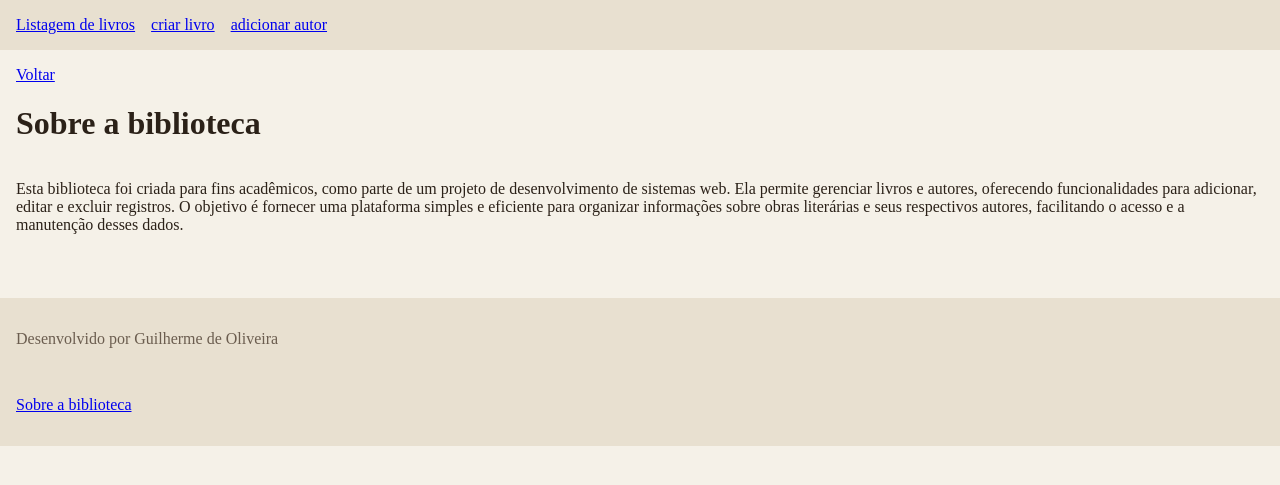
After one commit to atividades-ADS/atvd_biblioteca, a Django app: page /sobre/ in a window 1280 px wide. The commit adds this page. Shown: the top 485 px of the page. Run offline with Django 5.2, Linux system fonts and the light colour scheme.

Commit message:
model form de autor, urls melhoradas, classbasedview's , pagina sobre

```diff
--- a/biblioteca/templates/biblioteca/listar_livros.html
+++ b/biblioteca/templates/biblioteca/listar_livros.html
@@ -12,7 +12,9 @@
         {% else %}
             <p>Capa não disponível.</p>
         {% endif %}
-        {{ book.title }} -
+        <a href="{% url 'livro' book.id %}">
+            {{ book.title }} -
+        </a>
         {% for author in book.authors.all %}
         <a href="{% url 'autor' author.id %}">{{ author.name }}</a>{% if not forloop.last %}, {% endif %}
         {% empty %}
--- /dev/null
+++ b/biblioteca/templates/biblioteca/sobre.html
@@ -0,0 +1,15 @@
+{% extends 'base.html' %}
+{% block title %}
+<title>Sobre a biblioteca</title>
+{% endblock %}
+{% block main %}
+<a href="{% url 'livros' %}">Voltar</a>
+<h1>Sobre a biblioteca</h1>
+<p>
+    Esta biblioteca foi criada para fins acadêmicos, como parte de um projeto de desenvolvimento de sistemas web.
+    Ela permite gerenciar livros e autores, oferecendo funcionalidades para adicionar, editar e excluir registros.
+    O objetivo é fornecer uma plataforma simples e eficiente para organizar informações sobre obras literárias e seus respectivos
+    autores, facilitando o acesso e a manutenção desses dados.
+</p>
+
+{% endblock %}
--- a/biblioteca/urls.py
+++ b/biblioteca/urls.py
@@ -4,11 +4,18 @@ from django.conf.urls.static import static
 from . import views
 
 urlpatterns = [
-    path("", views.listar_livros, name="livros"),
-    path("livro/create/", views.livros_create_modelform, name="criar_livro"),
-    path("livro/<int:pk>/edit", views.livros_create_modelform, name="editar_livro"),
-    path("autor/<int:author_id>/", views.author_detail, name="autor"),
-    path("autor/create/", views.author_create, name="criar_autor"),
+    # CRUD de livros
+    path("", views.Listar_livros.as_view(), name="livros"),
+    path("livro/<int:pk>/", views.Livro_detail.as_view(), name="livro"),
+    path("livro/create/", views.Livros_create.as_view(), name="criar_livro"),
+    path("livro/<int:pk>/edit", views.Livros_edit.as_view(), name="editar_livro"),
+    path("livro/<int:pk>/delete", views.Livros_delete.as_view(), name="excluir_livro"),
+    # CRUD de autores
+    path("autor/<int:pk>/", views.Author_detail.as_view(), name="autor"),
+    path("autor/create/", views.Author_create.as_view(), name="criar_autor"),
+    path("autor/<int:pk>/edit", views.Author_edit.as_view(), name="editar_autor"),
+    # Sobre
+    path("sobre/", views.sobre.as_view(), name="sobre"),
 ]
 
 if settings.DEBUG:
--- a/biblioteca/views.py
+++ b/biblioteca/views.py
@@ -1,11 +1,14 @@
 from django.shortcuts import render, get_object_or_404, redirect
 from django.db import transaction
+from django.urls import reverse_lazy
 from django.utils.http import url_has_allowed_host_and_scheme
+from django.views.generic import CreateView, DeleteView, DetailView, ListView, UpdateView, TemplateView
 from .models import *
 from .forms import *
 
 # Create your views here.
 
+"""
 def listar_livros(request):
     books = Book.objects.all()
 
@@ -15,7 +18,6 @@ def listar_livros(request):
 
     return render(request, 'biblioteca/listar_livros.html', contexto)
 
-"""
 
 def livros_create(request):
     if request.method == "POST":
@@ -34,7 +36,6 @@ def livros_create(request):
 
     return render(request, "biblioteca/criar_livro.html", {"form": form})
 
-"""
 
 def livros_create_modelform(request, pk=None, ):
     if pk:
@@ -88,3 +89,65 @@ def author_create(request):
         form = AuthorForm()
 
     return render(request, "biblioteca/criar_autor.html", {"form": form})
+"""
+
+
+class Listar_livros(ListView):
+    model = Book
+    template_name = 'biblioteca/listar_livros.html'
+    context_object_name = 'books'
+
+    def get_queryset(self):
+        return Book.objects.order_by("-title")[:10]
+
+class Livro_detail(DetailView):
+    model = Book
+    template_name = 'biblioteca/livro.html'
+    context_object_name = 'book'
+    pk_url_kwarg = 'pk'
+
+
+class Livros_create(CreateView):
+    model = Book
+    form_class = BookModelForm
+    template_name = 'biblioteca/criar_livro.html'
+    success_url = reverse_lazy('livros')
+
+class Livros_edit(UpdateView):
+    model = Book
+    form_class = BookModelForm
+    template_name = 'biblioteca/criar_livro.html'
+    success_url = reverse_lazy('livros')
+
+
+class Livros_delete(DeleteView):
+    model = Book
+    success_url = reverse_lazy('livros')
+
+class Listar_autores(ListView):
+    model = Author
+    template_name = 'biblioteca/listar_autores.html'
+    context_object_name = 'authors'
+
+class Author_detail(DetailView):
+    model = Author
+    template_name = 'biblioteca/autor.html'
+    context_object_name = 'author'
+    pk_url_kwarg = 'author_id'
+
+class Author_create(CreateView):
+    model = Author
+    form_class = AuthorModelForm
+    template_name = 'biblioteca/criar_autor.html'
+    success_url = reverse_lazy('livros')
+
+class Author_edit(UpdateView):
+    model = Author
+    form_class = AuthorModelForm
+    template_name = 'biblioteca/criar_autor.html'
+    success_url = reverse_lazy('livros')
+
+
+
+class sobre(TemplateView):
+    template_name = 'biblioteca/sobre.html'
--- a/templates/base.html
+++ b/templates/base.html
@@ -9,9 +9,10 @@
     {% endblock %}
 </head>
 
-<body>
+<body style="display: flex; flex-direction: column;  background-color: #F5F1E8; color: #2B2118 ; padding: 0rem; margin: 0rem">
+
     {% block header %}
-    <div style="display: flex; flex-direction: row; gap: 1rem;">
+    <div style="display: flex; flex-direction: row; gap: 1rem; background-color: #E8E0D0; color: #6B5D4F ; padding: 1rem">
         <a href="{% url 'livros' %}" >
             Listagem de livros
         </a>
@@ -23,11 +24,16 @@
         </a>
     </div>
     {% endblock %}
-
-    {% block main %}
-    {% endblock %}
+    <main  style="display: flex; flex-direction: column; padding: 1rem">
+        {% block main %}
+        {% endblock %}
+    </main>
 
     {% block footer %}
+    <footer style="display: flex; flex-direction: column; gap: 1rem; margin-top: 2rem; background-color: #E8E0D0; color: #6B5D4F ; padding: 1rem">
+        <p>Desenvolvido por Guilherme de Oliveira</p>
+        <p><a href="{% url 'sobre' %}">Sobre a biblioteca</a></p>
+    </footer>
     {% endblock %}
 </body>
 
```
Also changed, not shown: biblioteca/forms.py (+23 -0 lines), biblioteca/templates/biblioteca/book_confirm_delete.html (added, +17 -0 lines), biblioteca/templates/biblioteca/criar_autor.html (+10 -2 lines), biblioteca/templates/biblioteca/criar_livro.html (+11 -3 lines), biblioteca/templates/biblioteca/livro.html (added, +22 -0 lines).
